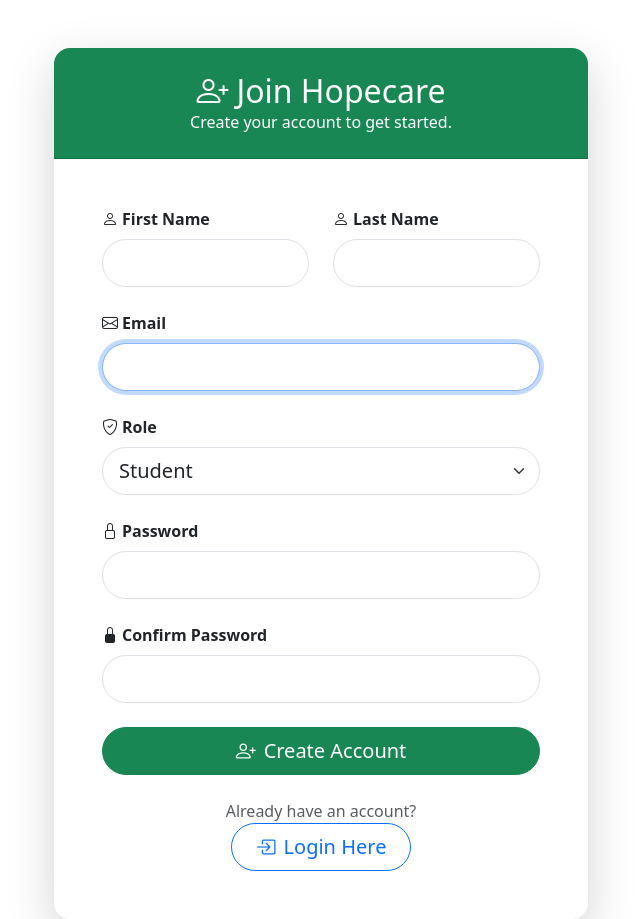
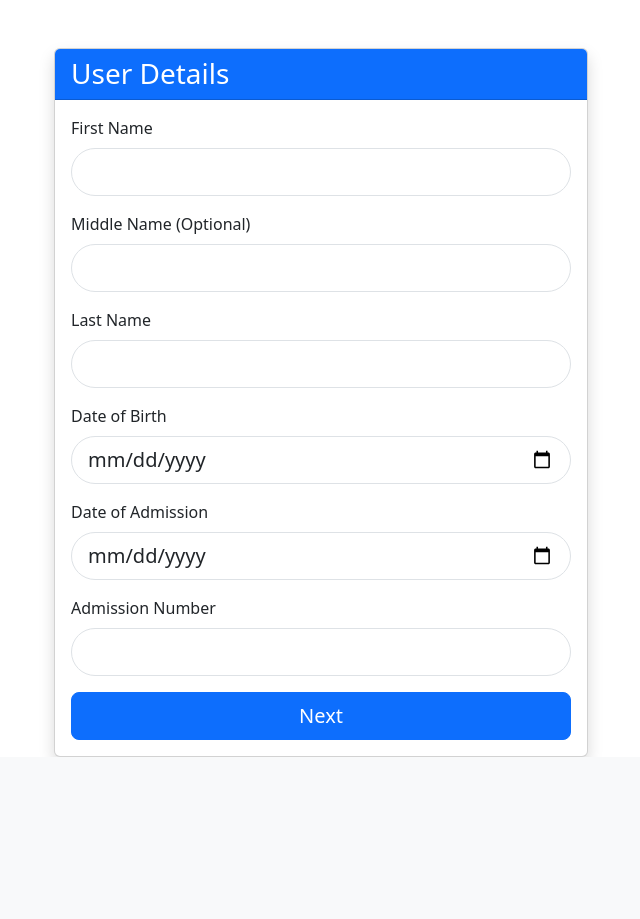
Before and after one commit to 1155-boni/Hopecare, a Django app: page /accounts/signup/ in a window 1280 px wide. Shown: the part 56-975 px from the top of the page, without its empty margins (319-959 px from the left). After the commit the page ends 813 px from the top, so only its background shows below. Run offline with Django 5.2, Linux system fonts and the light colour scheme; some libraries are stand-ins or nearby versions.

Commit message:
Implement multi-step signup with User Details first step

```diff
--- a/accounts/forms.py
+++ b/accounts/forms.py
@@ -3,6 +3,19 @@ from django.contrib.auth.forms import UserCreationForm
 from .models import User
 from PIL import Image
 import io
+
+class UserDetailsForm(forms.ModelForm):
+    class Meta:
+        model = User
+        fields = ['first_name', 'middle_name', 'last_name', 'date_of_birth', 'date_of_admission', 'admission_number']
+        widgets = {
+            'date_of_birth': forms.DateInput(attrs={'type': 'date', 'class': 'form-control form-control-lg rounded-pill'}),
+            'date_of_admission': forms.DateInput(attrs={'type': 'date', 'class': 'form-control form-control-lg rounded-pill'}),
+            'first_name': forms.TextInput(attrs={'class': 'form-control form-control-lg rounded-pill'}),
+            'middle_name': forms.TextInput(attrs={'class': 'form-control form-control-lg rounded-pill'}),
+            'last_name': forms.TextInput(attrs={'class': 'form-control form-control-lg rounded-pill'}),
+            'admission_number': forms.TextInput(attrs={'class': 'form-control form-control-lg rounded-pill'}),
+        }
 
 class CustomUserCreationForm(UserCreationForm):
     role = forms.ChoiceField(choices=[('student', 'Student'), ('librarian', 'Librarian'), ('storekeeper', 'Storekeeper')])
--- a/accounts/models.py
+++ b/accounts/models.py
@@ -11,6 +11,10 @@ class User(AbstractUser):
     ]
     role = models.CharField(max_length=20, choices=ROLE_CHOICES, default='student')
     profile_picture = CloudinaryField('image', blank=True, null=True)
+    middle_name = models.CharField(max_length=30, blank=True, null=True)
+    date_of_birth = models.DateField(blank=True, null=True)
+    date_of_admission = models.DateField(blank=True, null=True)
+    admission_number = models.CharField(max_length=20, blank=True, null=True)
 
     USERNAME_FIELD = 'email'
     REQUIRED_FIELDS = ['first_name', 'last_name']
--- a/accounts/templates/accounts/signup.html
+++ b/accounts/templates/accounts/signup.html
@@ -23,27 +23,6 @@
                     {% endif %}
                     <form method="post">
                         {% csrf_token %}
-                        <div class="row">
-                            <div class="col-md-6 mb-4">
-                                <label for="{{ form.first_name.id_for_label }}" class="form-label fw-bold">
-                                    <i class="bi bi-person me-1"></i>First Name
-                                </label>
-                                {{ form.first_name|add_class:"form-control form-control-lg rounded-pill" }}
-                                {% if form.first_name.errors %}
-                                    <div class="invalid-feedback d-block">{{ form.first_name.errors }}</div>
-                                {% endif %}
-                            </div>
-                            <div class="col-md-6 mb-4">
-                                <label for="{{ form.last_name.id_for_label }}" class="form-label fw-bold">
-                                    <i class="bi bi-person me-1"></i>Last Name
-                                </label>
-                                {{ form.last_name|add_class:"form-control form-control-lg rounded-pill" }}
-                                {% if form.last_name.errors %}
-                                    <div class="invalid-feedback d-block">{{ form.last_name.errors }}</div>
-                                {% endif %}
-                            </div>
-                        </div>
-
                         <div class="mb-4">
                             <label for="{{ form.email.id_for_label }}" class="form-label fw-bold">
                                 <i class="bi bi-envelope me-1"></i>Email
@@ -80,7 +59,10 @@
                                 <div class="invalid-feedback d-block">{{ form.password2.errors }}</div>
                             {% endif %}
                         </div>
-                        <div class="d-grid">
+                        <div class="d-flex justify-content-between">
+                            <a href="{% url 'signup' %}?step=1" class="btn btn-outline-secondary btn-lg rounded-pill">
+                                <i class="bi bi-arrow-left me-2"></i>Back
+                            </a>
                             <button type="submit" class="btn btn-success btn-lg rounded-pill">
                                 <i class="bi bi-person-plus me-2"></i>Create Account
                             </button>
--- /dev/null
+++ b/accounts/templates/accounts/user_details.html
@@ -0,0 +1,67 @@
+{% extends 'base.html' %}
+
+{% block title %}User Details - Signup{% endblock %}
+
+{% block content %}
+<div class="container mt-5">
+    <div class="row justify-content-center">
+        <div class="col-md-6">
+            <div class="card shadow">
+                <div class="card-header bg-primary text-white">
+                    <h3 class="card-title mb-0">User Details</h3>
+                </div>
+                <div class="card-body">
+                    <form method="post">
+                        {% csrf_token %}
+                        <div class="mb-3">
+                            <label for="{{ form.first_name.id_for_label }}" class="form-label">First Name</label>
+                            {{ form.first_name }}
+                            {% if form.first_name.errors %}
+                                <div class="text-danger">{{ form.first_name.errors }}</div>
+                            {% endif %}
+                        </div>
+                        <div class="mb-3">
+                            <label for="{{ form.middle_name.id_for_label }}" class="form-label">Middle Name (Optional)</label>
+                            {{ form.middle_name }}
+                            {% if form.middle_name.errors %}
+                                <div class="text-danger">{{ form.middle_name.errors }}</div>
+                            {% endif %}
+                        </div>
+                        <div class="mb-3">
+                            <label for="{{ form.last_name.id_for_label }}" class="form-label">Last Name</label>
+                            {{ form.last_name }}
+                            {% if form.last_name.errors %}
+                                <div class="text-danger">{{ form.last_name.errors }}</div>
+                            {% endif %}
+                        </div>
+                        <div class="mb-3">
+                            <label for="{{ form.date_of_birth.id_for_label }}" class="form-label">Date of Birth</label>
+                            {{ form.date_of_birth }}
+                            {% if form.date_of_birth.errors %}
+                                <div class="text-danger">{{ form.date_of_birth.errors }}</div>
+                            {% endif %}
+                        </div>
+                        <div class="mb-3">
+                            <label for="{{ form.date_of_admission.id_for_label }}" class="form-label">Date of Admission</label>
+                            {{ form.date_of_admission }}
+                            {% if form.date_of_admission.errors %}
+                                <div class="text-danger">{{ form.date_of_admission.errors }}</div>
+                            {% endif %}
+                        </div>
+                        <div class="mb-3">
+                            <label for="{{ form.admission_number.id_for_label }}" class="form-label">Admission Number</label>
+                            {{ form.admission_number }}
+                            {% if form.admission_number.errors %}
+                                <div class="text-danger">{{ form.admission_number.errors }}</div>
+                            {% endif %}
+                        </div>
+                        <div class="d-grid">
+                            <button type="submit" class="btn btn-primary btn-lg">Next</button>
+                        </div>
+                    </form>
+                </div>
+            </div>
+        </div>
+    </div>
+</div>
+{% endblock %}
--- a/accounts/views.py
+++ b/accounts/views.py
@@ -4,21 +4,56 @@ from django.contrib.auth.decorators import login_required
 from django.contrib import messages
 from django.utils import timezone
 from datetime import timedelta
-from .forms import CustomUserCreationForm, UserProfileForm
+from .forms import CustomUserCreationForm, UserProfileForm, UserDetailsForm
 from .models import User, AuditLog
 from library.models import StudentBookRecord, SchoolRecord
 from inventory.models import Stock
 
 def signup(request):
-    if request.method == 'POST':
-        form = CustomUserCreationForm(request.POST)
-        if form.is_valid():
-            user = form.save()
-            login(request, user)
-            return redirect('home')  # Redirect to home or dashboard
-    else:
-        form = CustomUserCreationForm()
-    return render(request, 'accounts/signup.html', {'form': form})
+    step = request.GET.get('step', '1')
+
+    if step == '1':
+        if request.method == 'POST':
+            form = UserDetailsForm(request.POST)
+            if form.is_valid():
+                # Store user details in session
+                request.session['user_details'] = {
+                    'first_name': form.cleaned_data['first_name'],
+                    'middle_name': form.cleaned_data['middle_name'],
+                    'last_name': form.cleaned_data['last_name'],
+                    'date_of_birth': form.cleaned_data['date_of_birth'].isoformat() if form.cleaned_data['date_of_birth'] else None,
+                    'date_of_admission': form.cleaned_data['date_of_admission'].isoformat() if form.cleaned_data['date_of_admission'] else None,
+                    'admission_number': form.cleaned_data['admission_number'],
+                }
+                return redirect('signup?step=2')
+        else:
+            form = UserDetailsForm()
+        return render(request, 'accounts/user_details.html', {'form': form})
+
+    elif step == '2':
+        user_details = request.session.get('user_details')
+        if not user_details:
+            return redirect('signup?step=1')
+
+        if request.method == 'POST':
+            form = CustomUserCreationForm(request.POST)
+            if form.is_valid():
+                user = form.save(commit=False)
+                # Set the user details from session
+                user.first_name = user_details['first_name']
+                user.middle_name = user_details['middle_name']
+                user.last_name = user_details['last_name']
+                user.date_of_birth = user_details['date_of_birth']
+                user.date_of_admission = user_details['date_of_admission']
+                user.admission_number = user_details['admission_number']
+                user.save()
+                # Clear session data
+                del request.session['user_details']
+                login(request, user)
+                return redirect('home')
+        else:
+            form = CustomUserCreationForm()
+        return render(request, 'accounts/signup.html', {'form': form})
 
 def login_view(request):
     if request.method == 'POST':
```
